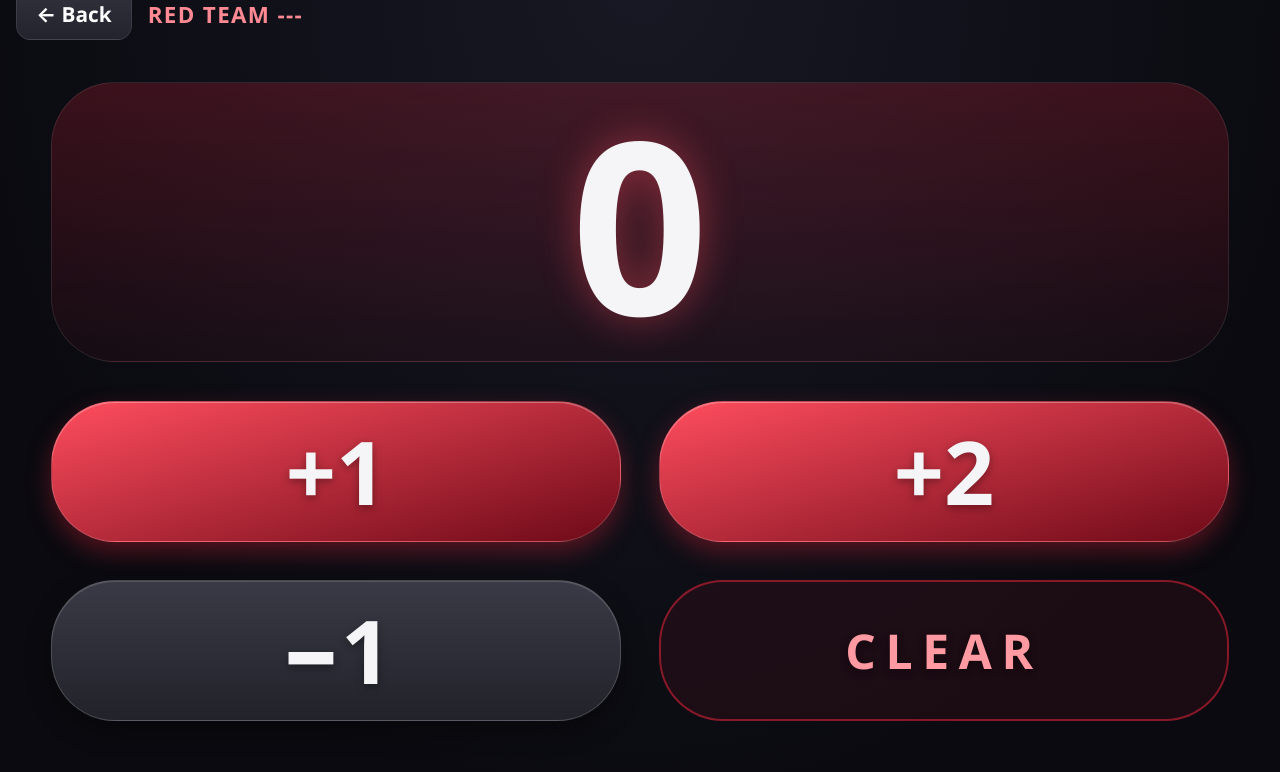
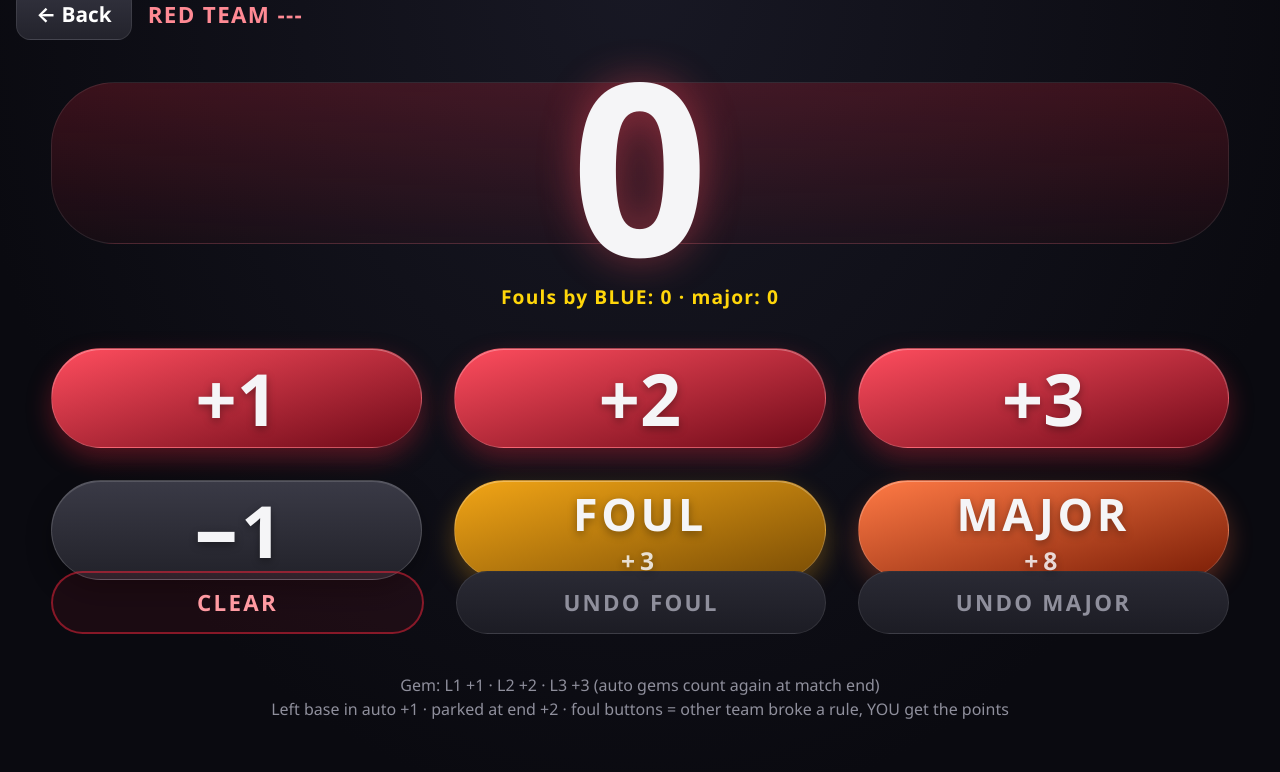
Before and after one commit to FRC9410/Vex-Scoreboard, a Flask app: page /panel/red in a window 1280 px wide. Shown: the part 28-800 px from the top of the page. Run offline with Flask 3, Linux system fonts and the light colour scheme; data comes from the database, SQL or seed files in the repository.

Commit message:
Add GEM QUEST scoring: fouls, +3 button, match phases, cheat sheet
- FOUL +3 / MAJOR +8 buttons on panels (points go to the tapping
  team, foul charged to the opponent) with undo buttons
- Foul counts shown on the display and panels; old unused penalty
  columns replaced with per-type foul counters (auto-migrates)
- Match phase chip on the display: AUTO x2 / DRIVER CONTROL /
  ENDGAME - PARK! / MATCH OVER, default match length now 2:30
- +3 scoring button for Level 3 gems and a rules cheat sheet on
  the panel; admin hint for the official match timing

Co-Authored-By: Claude Fable 5 <noreply@anthropic.com>

```diff
--- a/app.py
+++ b/app.py
@@ -6,7 +6,7 @@ from flask import Flask, g, jsonify, redirect, render_template, request, url_for
 
 BASE_DIR = os.path.dirname(os.path.abspath(__file__))
 DB_PATH = os.path.join(BASE_DIR, "scores.db")
-DEFAULT_DURATION = 120
+DEFAULT_DURATION = 150  # GEM QUEST match: 0:20 auto + 1:40 driving + 0:30 endgame
 
 app = Flask(__name__)
 
@@ -36,8 +36,10 @@ def init_db():
             blue_team TEXT NOT NULL DEFAULT '---',
             red_score INTEGER NOT NULL DEFAULT 0,
             blue_score INTEGER NOT NULL DEFAULT 0,
-            red_penalties INTEGER NOT NULL DEFAULT 0,
-            blue_penalties INTEGER NOT NULL DEFAULT 0,
+            red_fouls INTEGER NOT NULL DEFAULT 0,
+            red_majors INTEGER NOT NULL DEFAULT 0,
+            blue_fouls INTEGER NOT NULL DEFAULT 0,
+            blue_majors INTEGER NOT NULL DEFAULT 0,
             timer_duration INTEGER NOT NULL DEFAULT 120,
             timer_remaining REAL NOT NULL DEFAULT 120,
             timer_end REAL,
@@ -50,6 +52,13 @@ def init_db():
         " VALUES (1, ?, ?)",
         (DEFAULT_DURATION, DEFAULT_DURATION),
     )
+    # Databases created before foul tracking lack these columns.
+    existing = {row[1] for row in db.execute("PRAGMA table_info(match_state)")}
+    for col in ("red_fouls", "red_majors", "blue_fouls", "blue_majors"):
+        if col not in existing:
+            db.execute(
+                "ALTER TABLE match_state ADD COLUMN {0} INTEGER NOT NULL DEFAULT 0".format(col)
+            )
     db.commit()
     db.close()
 
@@ -80,8 +89,10 @@ def state_json():
             "blue_team": row["blue_team"],
             "red_score": row["red_score"],
             "blue_score": row["blue_score"],
-            "red_penalties": row["red_penalties"],
-            "blue_penalties": row["blue_penalties"],
+            "red_fouls": row["red_fouls"],
+            "red_majors": row["red_majors"],
+            "blue_fouls": row["blue_fouls"],
+            "blue_majors": row["blue_majors"],
             "timer_duration": row["timer_duration"],
             "timer_remaining": remaining,
             "timer_running": running,
@@ -128,11 +139,47 @@ def api_adjust():
         db.execute("UPDATE match_state SET {0} = 0 WHERE id = 1".format(col))
     else:
         delta = data.get("delta")
-        if delta not in (-1, 1, 2):
+        if delta not in (-1, 1, 2, 3):
             return jsonify({"error": "bad request"}), 400
         db.execute(
             "UPDATE match_state SET {0} = MAX(0, {0} + ?) WHERE id = 1".format(col),
             (delta,),
+        )
+    db.commit()
+    return state_json()
+
+
+FOUL_POINTS = {"foul": 3, "major": 8}
+
+
+@app.route("/api/foul", methods=["POST"])
+def api_foul():
+    """Record a foul: `team` is the team AWARDED the points; the other team
+    committed the foul and gets its foul count bumped. `undo` reverses one."""
+    data = request.get_json(silent=True) or {}
+    team = data.get("team")
+    kind = data.get("kind")
+    if team not in ("red", "blue") or kind not in FOUL_POINTS:
+        return jsonify({"error": "bad request"}), 400
+    offender = "blue" if team == "red" else "red"
+    points = FOUL_POINTS[kind]
+    count_col = offender + ("_fouls" if kind == "foul" else "_majors")
+    score_col = team + "_score"
+    db = get_db()
+    if data.get("undo"):
+        row = db.execute("SELECT * FROM match_state WHERE id = 1").fetchone()
+        if row[count_col] > 0:
+            db.execute(
+                "UPDATE match_state SET {0} = {0} - 1, {1} = MAX(0, {1} - ?)"
+                " WHERE id = 1".format(count_col, score_col),
+                (points,),
+            )
+    else:
+        db.execute(
+            "UPDATE match_state SET {0} = {0} + 1, {1} = {1} + ? WHERE id = 1".format(
+                count_col, score_col
+            ),
+            (points,),
         )
     db.commit()
     return state_json()
@@ -198,7 +245,8 @@ def api_setup():
     if data.get("reset_scores"):
         db.execute(
             "UPDATE match_state SET red_score = 0, blue_score = 0,"
-            " red_penalties = 0, blue_penalties = 0 WHERE id = 1"
+            " red_fouls = 0, red_majors = 0, blue_fouls = 0, blue_majors = 0"
+            " WHERE id = 1"
         )
     db.commit()
     return state_json()
--- a/static/style.css
+++ b/static/style.css
@@ -130,14 +130,31 @@ button { font-family: inherit; cursor: pointer; border: none; color: var(--text)
 }
 
 .penalties {
-  font-size: 3.4vh;
+  font-size: 2.8vh;
   font-weight: 700;
   color: var(--yellow);
-  letter-spacing: 0.18em;
+  letter-spacing: 0.12em;
   padding: 0.8vh 2.4vh;
   border-radius: 5vh;
   background: rgba(0, 0, 0, 0.28);
+  white-space: nowrap;
 }
+
+.phase {
+  min-height: 4.6vh;
+  font-size: 3.2vh;
+  font-weight: 800;
+  letter-spacing: 0.3em;
+  padding: 0.4vh 3vh;
+  border-radius: 5vh;
+  background: rgba(0, 0, 0, 0.35);
+  color: var(--dim);
+}
+
+.phase.auto { color: var(--yellow); }
+.phase.driver { color: #35d46a; }
+.phase.endgame { color: #ff6a3d; animation: pulse 1s infinite; }
+.phase.done { color: #ff453a; }
 
 .vs {
   position: absolute;
@@ -263,14 +280,14 @@ button { font-family: inherit; cursor: pointer; border: none; color: var(--text)
 .btn-grid {
   flex: 1.15;
   display: grid;
-  grid-template-columns: 1fr 1fr;
+  grid-template-columns: 1fr 1fr 1fr;
   grid-template-rows: 1fr 1fr;
-  gap: 3vw;
+  gap: 2.5vw;
   min-height: 0;
 }
 
 .adj-btn {
-  font-size: clamp(2.2rem, 11vw, 5.5rem);
+  font-size: clamp(1.8rem, 9vw, 4.5rem);
   font-weight: 800;
   border-radius: 5vw;
   border: 1px solid rgba(255, 255, 255, 0.16);
@@ -293,15 +310,67 @@ button { font-family: inherit; cursor: pointer; border: none; color: var(--text)
   box-shadow: 0 10px 24px rgba(0, 0, 0, 0.35), inset 0 1px 0 rgba(255, 255, 255, 0.14);
 }
 
-.adj-btn.clear {
-  font-size: clamp(1.3rem, 6vw, 3rem);
+.adj-btn.foul {
+  font-size: clamp(1.2rem, 5.5vw, 2.8rem);
+  letter-spacing: 0.08em;
+  background: linear-gradient(165deg, #f2a516, #7a4d05);
+  box-shadow: 0 10px 24px rgba(242, 165, 22, 0.3), inset 0 1px 0 rgba(255, 255, 255, 0.3);
+}
+
+.adj-btn.foul.major {
+  background: linear-gradient(165deg, #ff7a45, #7a1d06);
+  box-shadow: 0 10px 24px rgba(255, 106, 61, 0.3), inset 0 1px 0 rgba(255, 255, 255, 0.3);
+}
+
+.adj-btn.foul small {
+  display: block;
+  font-size: 0.55em;
+  font-weight: 700;
   letter-spacing: 0.2em;
+  opacity: 0.85;
+}
+
+.adj-btn:active { transform: scale(0.96); filter: brightness(1.25); }
+
+.btn-row-sm { display: flex; gap: 2.5vw; }
+
+.sm-btn {
+  flex: 1;
+  font-size: clamp(0.85rem, 3.6vw, 1.4rem);
+  font-weight: 700;
+  letter-spacing: 0.1em;
+  padding: 0.9rem 0.3rem;
+  border-radius: 3vw;
+  color: var(--dim);
+  background: linear-gradient(180deg, #2a2a34, #1c1c24);
+  border: 1px solid var(--edge);
+  user-select: none;
+  transition: transform 0.08s ease;
+}
+
+.sm-btn.clear {
   color: #ff9aa2;
   background: rgba(224, 36, 58, 0.08);
   border: 2px solid rgba(224, 36, 58, 0.55);
 }
 
-.adj-btn:active { transform: scale(0.96); filter: brightness(1.25); }
+.sm-btn:active { transform: scale(0.96); filter: brightness(1.25); }
+
+.foul-info {
+  text-align: center;
+  font-size: clamp(0.85rem, 3.6vw, 1.2rem);
+  font-weight: 700;
+  color: var(--yellow);
+  letter-spacing: 0.06em;
+  min-height: 1.2em;
+}
+
+.cheat {
+  text-align: center;
+  font-size: clamp(0.7rem, 3vw, 1rem);
+  line-height: 1.5;
+  color: var(--dim);
+}
 
 /* ===== Admin ===== */
 .admin {
@@ -387,3 +456,5 @@ button { font-family: inherit; cursor: pointer; border: none; color: var(--text)
 .ctl.danger { background: linear-gradient(180deg, #b3132b, #5c0813); }
 
 .msg { min-height: 1.2rem; font-size: 0.95rem; color: var(--yellow); }
+
+.hint { font-size: 0.8rem; color: var(--dim); }
--- a/templates/admin.html
+++ b/templates/admin.html
@@ -26,6 +26,7 @@
     </label>
     <label>Match length (seconds)
       <input id="timer-duration" type="number" min="5" max="3600" inputmode="numeric">
+      <span class="hint">GEM QUEST match = 150 (0:20 auto &middot; 1:40 driving &middot; 0:30 endgame)</span>
     </label>
     <button id="save" class="ctl save">Save</button>
     <div id="save-msg" class="msg"></div>
@@ -33,7 +34,7 @@
 
   <section class="card">
     <h2>Scores <span id="score-mini" class="mini"></span></h2>
-    <button id="reset-scores" class="ctl danger">Reset scores &amp; penalties to 0</button>
+    <button id="reset-scores" class="ctl danger">Reset scores &amp; fouls to 0</button>
   </section>
 
   <div class="foot-links">
@@ -94,7 +95,7 @@ document.getElementById('save').addEventListener('click', async () => {
 });
 
 document.getElementById('reset-scores').addEventListener('click', () => {
-  if (confirm('Reset both scores and penalties to 0?')) {
+  if (confirm('Reset both scores and fouls to 0?')) {
     post('/api/setup', { reset_scores: true }).catch(() => {});
   }
 });
--- a/templates/panel.html
+++ b/templates/panel.html
@@ -8,17 +8,30 @@
   </header>
   <main class="adjust">
     <div id="score" class="panel-score">&ndash;</div>
+    <div id="foul-info" class="foul-info"></div>
     <div class="btn-grid">
       <button class="adj-btn plus" data-delta="1">+1</button>
       <button class="adj-btn plus" data-delta="2">+2</button>
+      <button class="adj-btn plus" data-delta="3">+3</button>
       <button class="adj-btn minus" data-delta="-1">&minus;1</button>
-      <button id="clear" class="adj-btn clear">CLEAR</button>
+      <button class="adj-btn foul" data-foul="foul">FOUL<small>+3</small></button>
+      <button class="adj-btn foul major" data-foul="major">MAJOR<small>+8</small></button>
+    </div>
+    <div class="btn-row-sm">
+      <button id="clear" class="sm-btn clear">CLEAR</button>
+      <button class="sm-btn" data-unfoul="foul">UNDO FOUL</button>
+      <button class="sm-btn" data-unfoul="major">UNDO MAJOR</button>
+    </div>
+    <div class="cheat">
+      Gem: L1 +1 &middot; L2 +2 &middot; L3 +3 (auto gems count again at match end)<br>
+      Left base in auto +1 &middot; parked at end +2 &middot; foul buttons = other team broke a rule, YOU get the points
     </div>
   </main>
 {% endblock %}
 {% block script %}
 <script>
 const TEAM = "{{ team }}";
+const OPP = TEAM === "red" ? "blue" : "red";
 let tapsInFlight = 0;
 let lastScore = null;
 
@@ -33,12 +46,14 @@ function apply(s) {
   lastScore = val;
   el.textContent = val;
   document.getElementById('team-name').textContent = s[TEAM + '_team'];
+  document.getElementById('foul-info').textContent =
+    'Fouls by ' + OPP.toUpperCase() + ': ' + s[OPP + '_fouls'] + ' · major: ' + s[OPP + '_majors'];
 }
 
-async function send(body) {
+async function send(url, body) {
   tapsInFlight++;
   try {
-    const r = await fetch('/api/adjust', {
+    const r = await fetch(url, {
       method: 'POST',
       headers: { 'Content-Type': 'application/json' },
       body: JSON.stringify(Object.assign({ team: TEAM }, body))
@@ -49,11 +64,19 @@ async function send(body) {
 }
 
 document.querySelectorAll('[data-delta]').forEach(btn =>
-  btn.addEventListener('click', () => send({ delta: parseInt(btn.dataset.delta, 10) }))
+  btn.addEventListener('click', () => send('/api/adjust', { delta: parseInt(btn.dataset.delta, 10) }))
+);
+
+document.querySelectorAll('[data-foul]').forEach(btn =>
+  btn.addEventListener('click', () => send('/api/foul', { kind: btn.dataset.foul }))
+);
+
+document.querySelectorAll('[data-unfoul]').forEach(btn =>
+  btn.addEventListener('click', () => send('/api/foul', { kind: btn.dataset.unfoul, undo: true }))
 );
 
 document.getElementById('clear').addEventListener('click', () => {
-  if (confirm('Clear the ' + TEAM.toUpperCase() + ' score to 0?')) send({ clear: true });
+  if (confirm('Clear the ' + TEAM.toUpperCase() + ' score to 0?')) send('/api/adjust', { clear: true });
 });
 
 async function refresh() {
```
Also changed, not shown: templates/display.html (+24 -4 lines).
